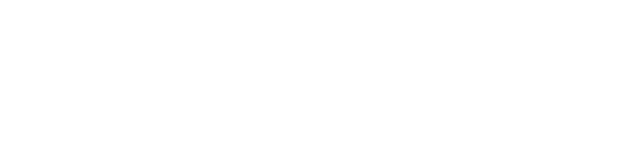
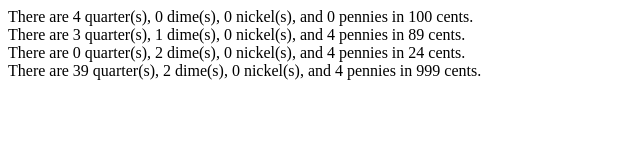
Before and after one commit to andersonmcook/NSSexercises, a plain HTML site: page coins/index.html in a window 1280 px wide. Shown: the whole page, without its empty margins (0-640 px from the left). Drawn offline with Linux system fonts and the light colour scheme.

Commit message:
writes to page

```diff
--- a/coins/coins.js
+++ b/coins/coins.js
@@ -13,6 +13,8 @@ var Coins = {
 	dime: 10,
 	quarter: 25
 };
+
+var results = document.getElementById("results");
 
 function coinCounter (money) { // Initialize a JavaScript object to hold the coins var coinPurse = {};
 
@@ -39,9 +41,12 @@ coinPurse.pennies = Math.round((((remainder2 /Coins.nickel) - Math.floor(remaind
 console.log("coinPurse.pennies", coinPurse.pennies);
 
 console.log("coinPurse", coinPurse);
-console.log("There are " + coinPurse.quarters + " quarter(s), " + coinPurse.dimes + " dime(s), "
-	+ coinPurse.nickels + " nickel(s), and " + coinPurse.pennies + " pennies in " + money + " cents.");
+results.innerHTML += "<div>There are " + coinPurse.quarters + " quarter(s), " + coinPurse.dimes + " dime(s), "
+	+ coinPurse.nickels + " nickel(s), and " + coinPurse.pennies + " pennies in " + money + " cents.</div>";
 
 };
 
 coinCounter(100);
+coinCounter(89);
+coinCounter(24);
+coinCounter(999);
--- a/coins/index.html
+++ b/coins/index.html
@@ -7,6 +7,9 @@
   <!-- <link rel="stylesheet" type="text/css" href="style.css"> -->
 </head>
 <body>
+	<div id="results">
+
+	</div>
 	<script src="coins.js"></script>
 </body>
 </html>
```
